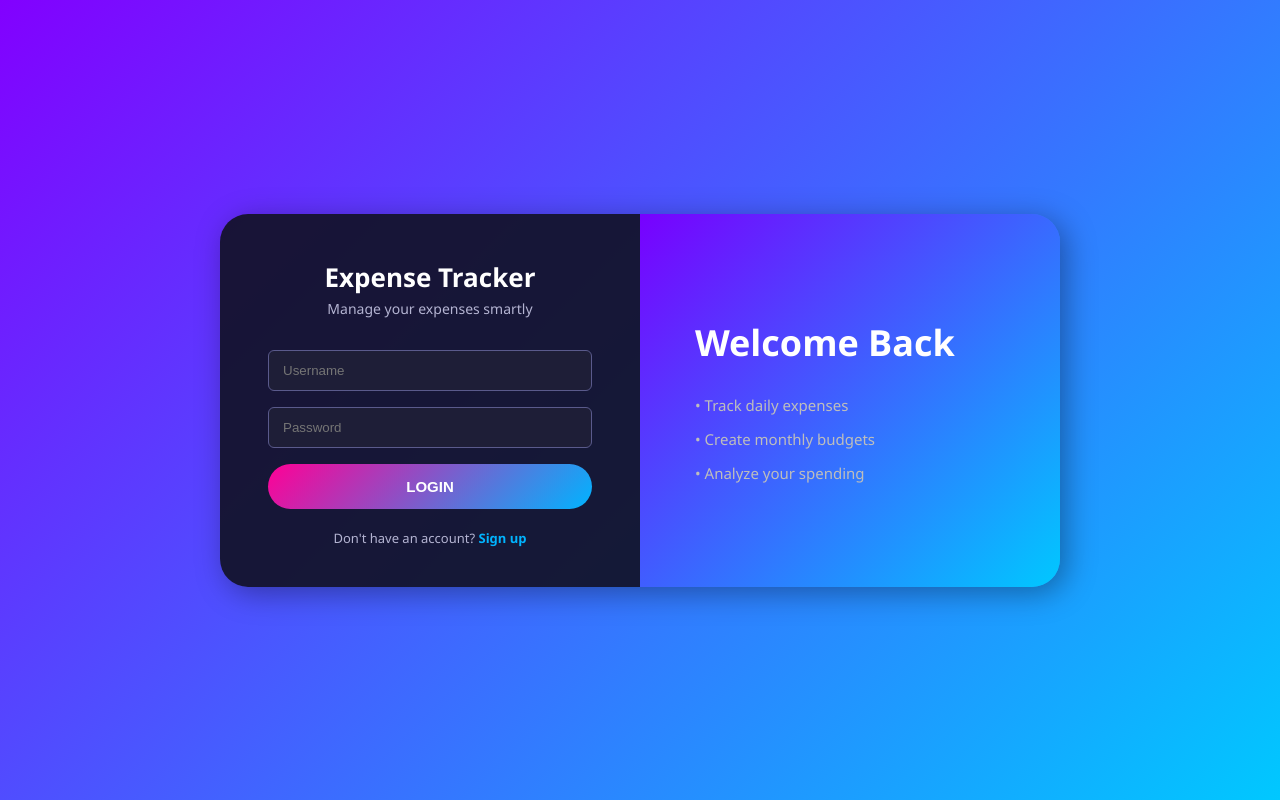
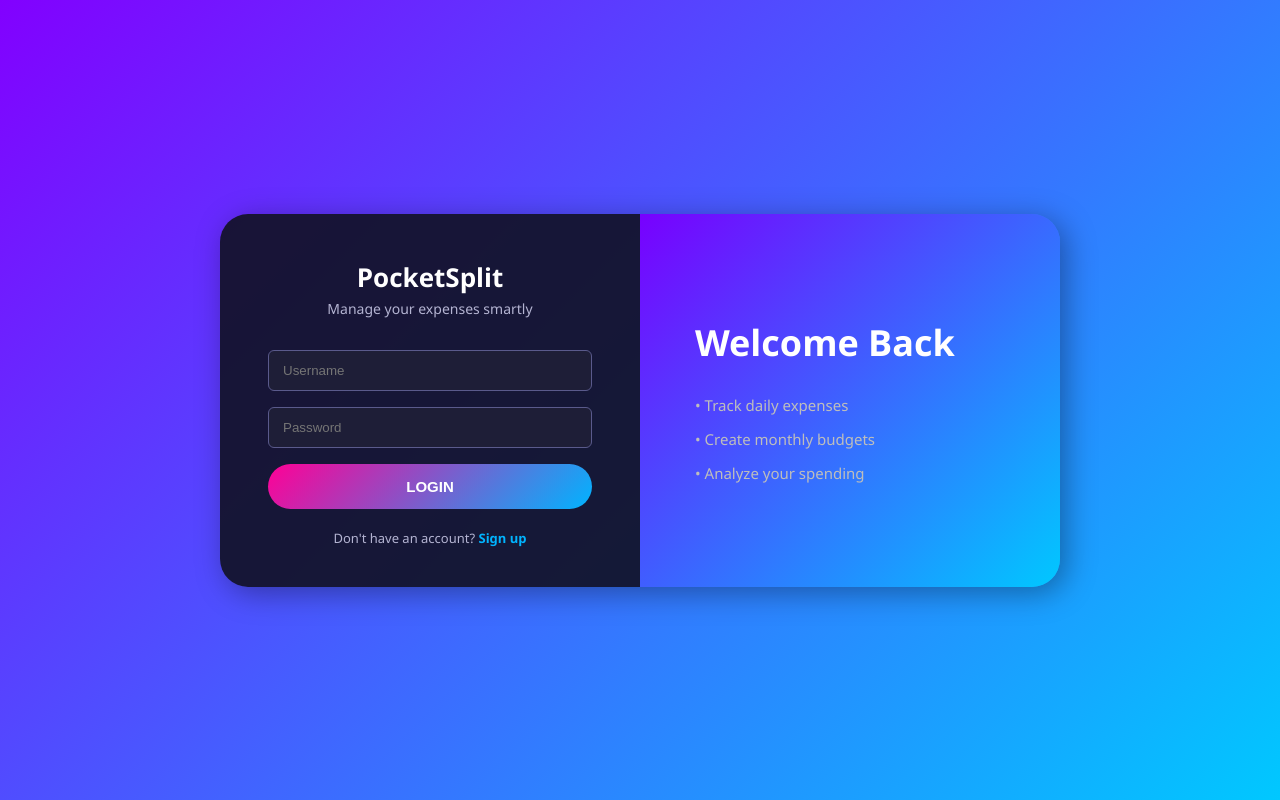
Before and after one commit to safi633/PocketSplit, a website: page frontend/index.html in a window 1280 px wide. Drawn offline with Linux system fonts and the light colour scheme.

Commit message:
rebrand app as Pocket Split
- Update page title, meta description and Open Graph title
- Rebrand login heading, signup heading and app header
- Add GitHub source link to the About modal
- Remove reference to missing /js/config.js

```diff
--- a/frontend/index.html
+++ b/frontend/index.html
@@ -10,7 +10,7 @@
   <div class="auth-page active" id="loginPage">
     <div class="glass-card">
       <div class="auth-left">
-        <div class="auth-title">Expense Tracker</div>
+        <div class="auth-title">PocketSplit</div>
         <div class="auth-subtitle">Manage your expenses smartly</div>
         <input class="auth-input" id="loginUser" type="text" placeholder="Username" autocomplete="username" />
         <input class="auth-input" id="loginPass" type="password" placeholder="Password" autocomplete="current-password" />
@@ -41,7 +41,7 @@
         <div class="auth-switch">Already have an account? <a onclick="showPage('loginPage')">Login</a></div>
       </div>
       <div class="auth-right">
-        <h2>Why Expense Tracker?</h2>
+        <h2>Why PocketSplit?</h2>
         <ul>
           <li>• Track daily expenses </li>
           <li>• Manage monthly budgets</li>
@@ -53,7 +53,7 @@
 
   <div id="app">
     <div class="app-header">
-      <div class="app-header-title">💰 Expense Tracker</div>
+      <div class="app-header-title">💰 PocketSplit</div>
       <button class="dots-btn" onclick="showAbout()" title="About">••••</button>
     </div>
     <div class="app-body">
```
